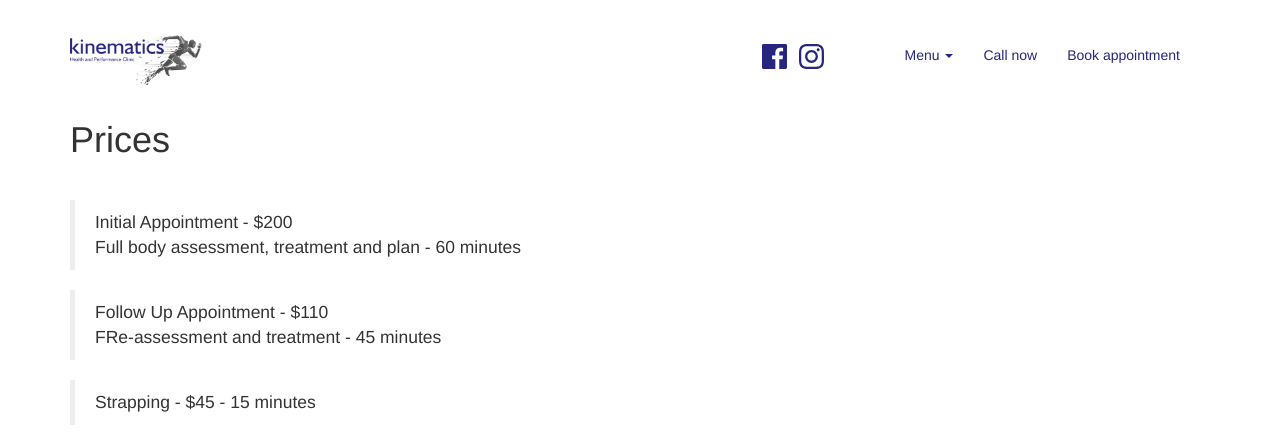
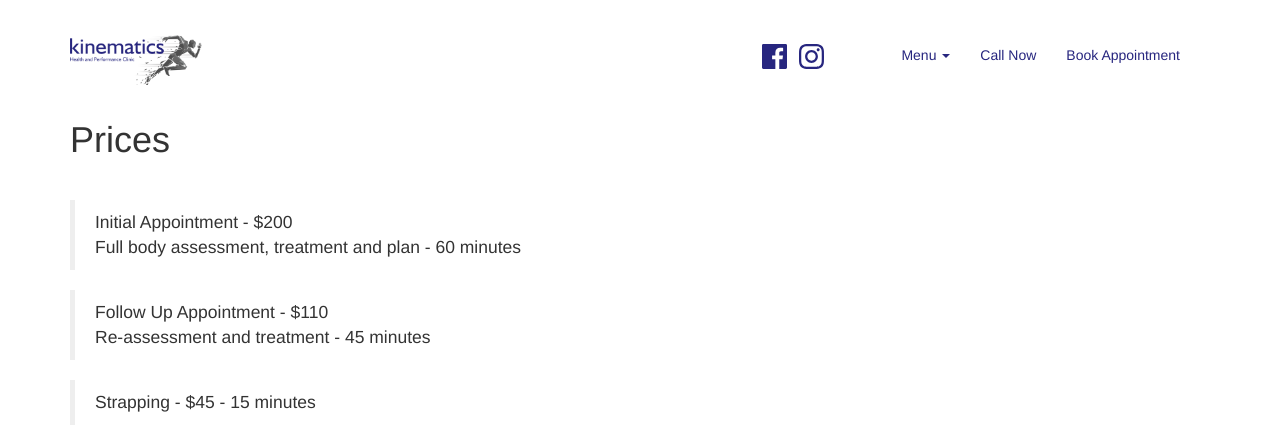
Before and after one commit to kmb64/kinematics, a Jekyll site: the page built from pricing.html, in a window 1280 px wide. Shown: the top 433 px of the page. Built offline with Jekyll 4.4.1, drawn with Linux system fonts in a browser that asks for light colours.

Commit message:
Spelling mistakes

```diff
--- a/_includes/book-online-button.html
+++ b/_includes/book-online-button.html
@@ -1 +1 @@
-<a href="https://kinematics-and-co.cliniko.com/bookings">Book appointment</a>
+<a href="https://kinematics-and-co.cliniko.com/bookings">Book Appointment</a>
--- a/_includes/call-now.html
+++ b/_includes/call-now.html
@@ -1 +1 @@
-<a class="call-now" href="tel:+61-394-213-661">Call now</a>
+<a class="call-now" href="tel:+61-394-213-661">Call Now</a>
--- a/_layouts/home.html
+++ b/_layouts/home.html
@@ -12,7 +12,7 @@ layout: default
 
   <div class="container">
 
-    <div class="col-lg-offset-12">
+    <div class="col-lg-12">
       <h2>• Structure • Function • Performance</h2>
     </div>
 
--- a/pricing.html
+++ b/pricing.html
@@ -22,7 +22,7 @@ permalink: /prices/
         <blockquote>
             <p>
                 Follow Up Appointment - $110 <br/>
-                FRe-assessment and treatment - 45 minutes
+                Re-assessment and treatment - 45 minutes
             </p>
         </blockquote>
 
```
